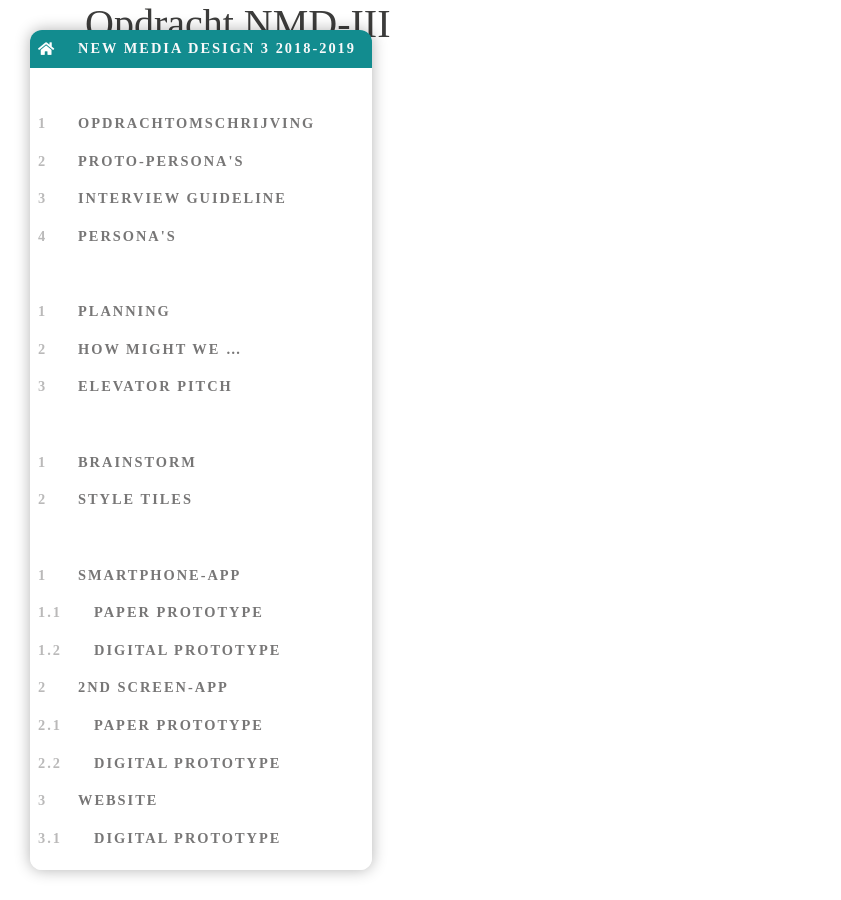
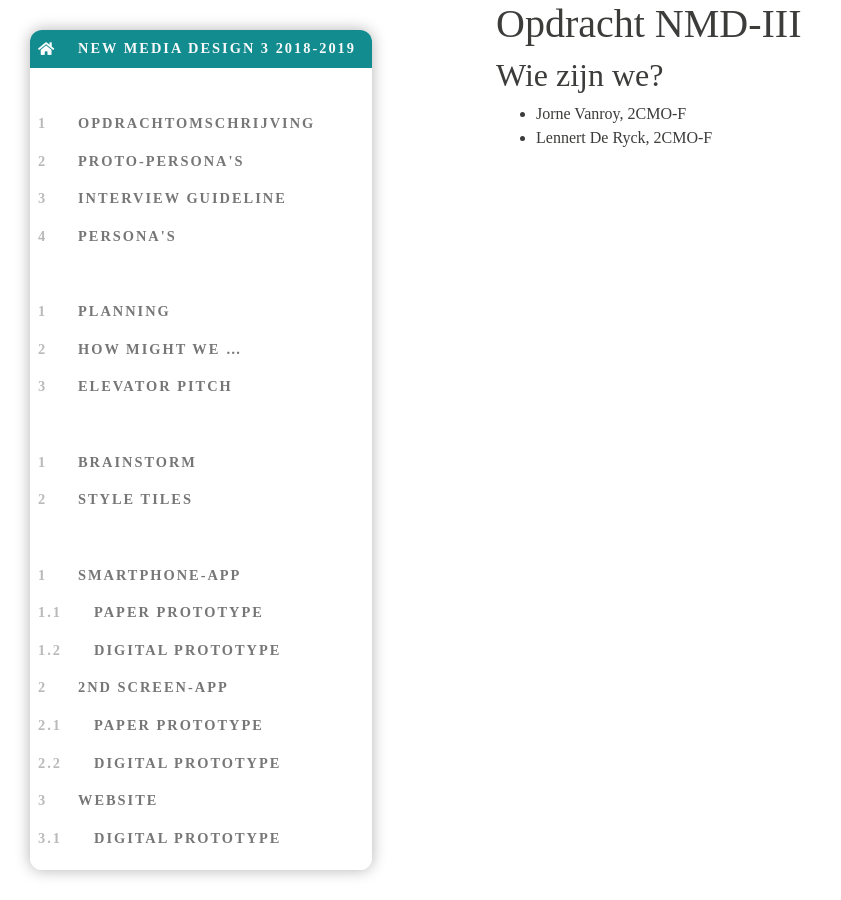
Before and after one commit to pgm-lenndery/1819-nmd3-project-gr-07, a Jekyll site: the page built from docs/pages/index.md, in a window 1280 px wide. Shown: the whole page, without its empty margins (0-841 px from the left). Built offline with Jekyll 4.4.1, drawn with Linux system fonts in a browser that asks for light colours.

Commit message:
Update _custom.scss

```diff
--- a/docs/_sass/app/_custom.scss
+++ b/docs/_sass/app/_custom.scss
@@ -17,6 +17,10 @@
 
 a, * {
     color: var(--accent-2);
+}
+
+.gdm-view {
+    margin-left: calc(341.750px + 60px);
 }
 
 // NAV
```
